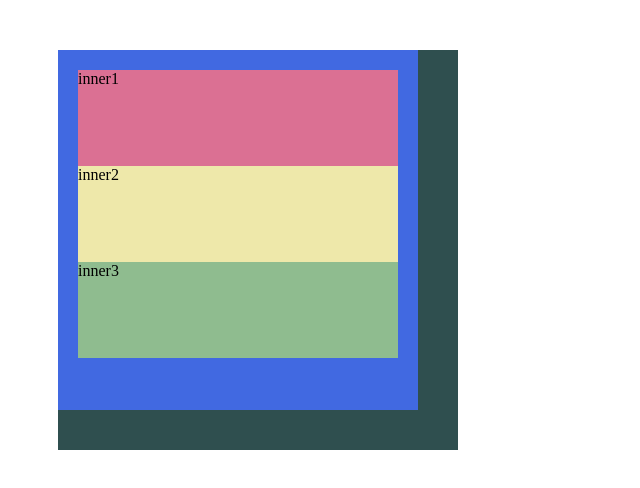
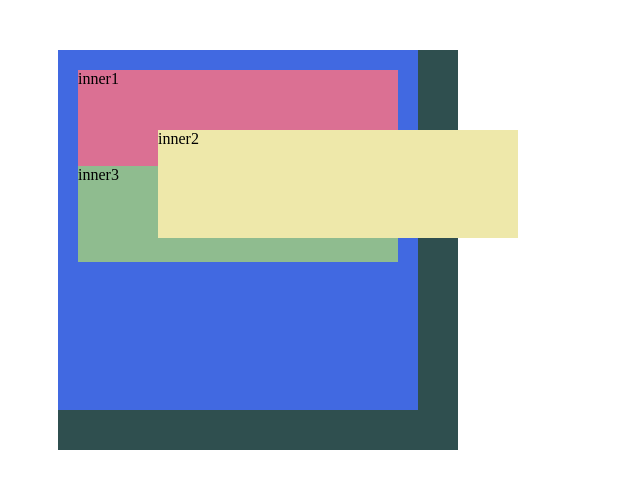
Before and after one commit to leechan02/HTML.CSS_study, a plain HTML site: page dream_coding/css/6.absolute.html in a window 1280 px wide. Shown: the whole page, without its empty margins (0-640 px from the left). Drawn offline with Linux system fonts and the light colour scheme.

Commit message:
feat: relative, absolute

```diff
--- a/dream_coding/css/6.absolute.html
+++ b/dream_coding/css/6.absolute.html
@@ -13,6 +13,7 @@
         background-color: darkslategray;
       }
       .box {
+        position: relative;
         width: 80%;
         height: 80%;
         padding: 20px;
@@ -27,6 +28,9 @@
       }
       .inner2 {
         background-color: palegoldenrod;
+        position: absolute;
+        top: 80px;
+        left: 100px;
       }
       .inner3 {
         background-color: darkseagreen;
```
Also changed, not shown: dream_coding/css/5.relative.html (+3 -0 lines).
